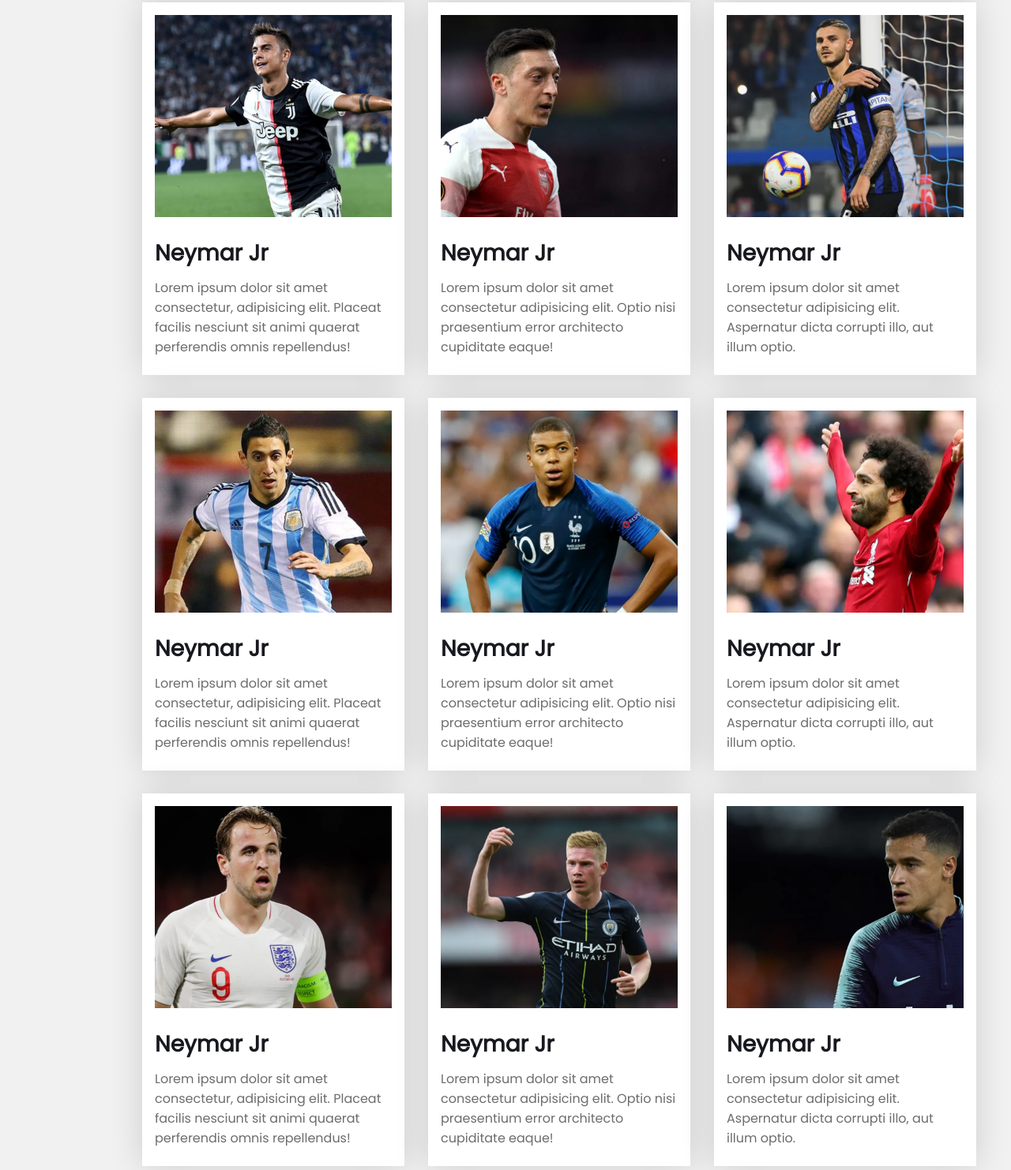
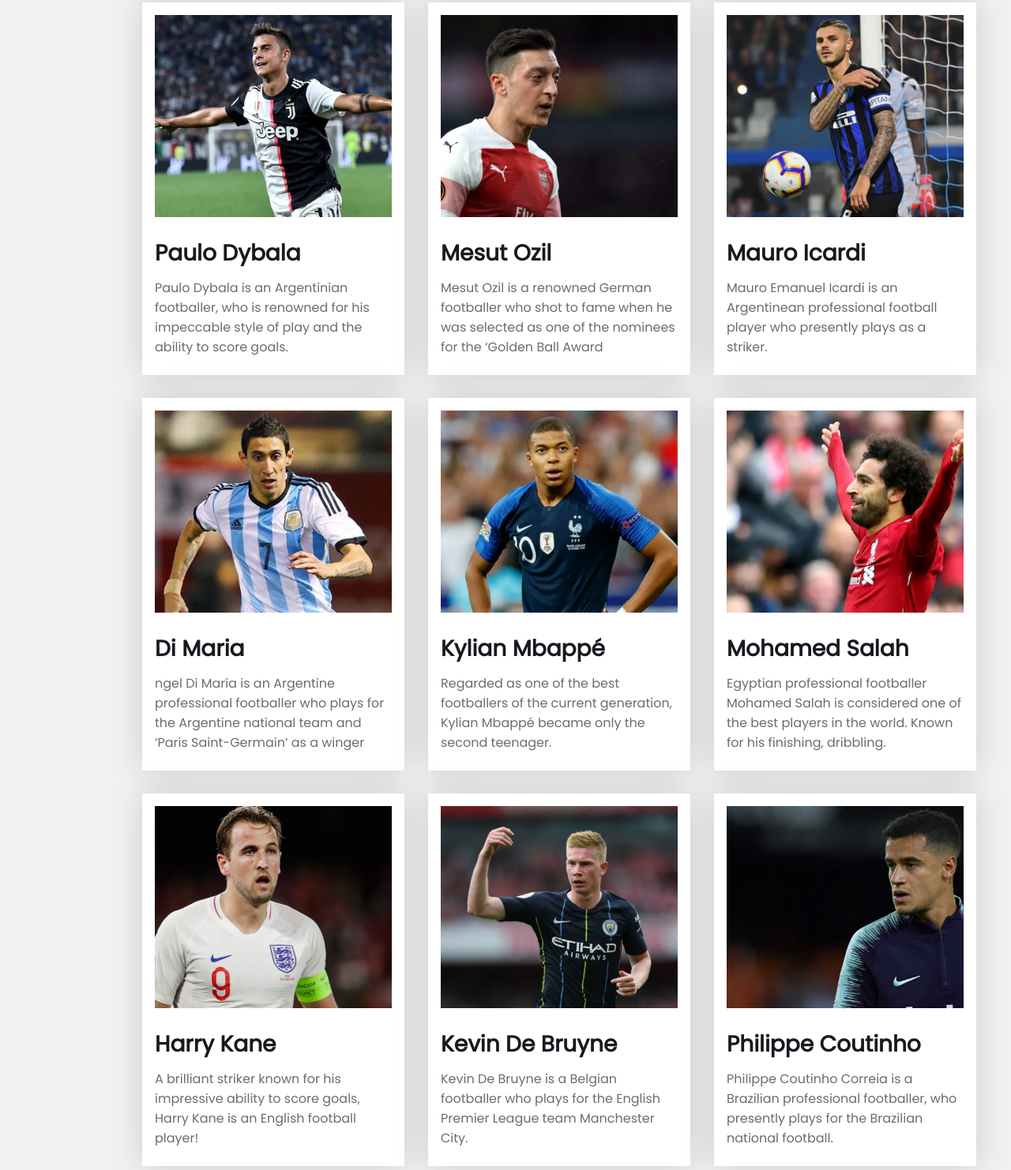
Before and after one commit to taymur12/Responsive-football, a plain HTML site: page index.html in a window 1280 px wide. Shown: the part 1245-2727 px from the top of the page at 79% size. Drawn offline with Linux system fonts and the light colour scheme.

Commit message:
added text description

```diff
--- a/index.html
+++ b/index.html
@@ -64,7 +64,7 @@
                     </div>
                     <div class="player-name-description">
                         <h3 class="player-name">Neymar Jr</h3>
-                        <p class="player-description">Lorem ipsum dolor sit amet consectetur, adipisicing elit. Placeat facilis nesciunt sit animi quaerat perferendis omnis repellendus!</p>
+                        <p class="player-description">Amongst the best football players in the world presently, Neymar is a part of Brazil national team and French club Paris Saint-Germain.</p>
                     </div>
 
 
@@ -74,11 +74,11 @@
 
                 <div class="container-player-box">
                     <div class="image-neymar">
-                        <img src="images/players/player-2.png" alt="Neymar jr">
+                        <img src="images/players/player-2.png" alt="Lionel Messi">
                     </div>
                     <div class="player-name-description">
-                        <h3 class="player-name">Neymar Jr</h3>
-                        <p class="player-description">Lorem ipsum dolor sit amet consectetur adipisicing elit. Optio nisi praesentium error architecto cupiditate eaque!</p>
+                        <h3 class="player-name">Lionel Messi</h3>
+                        <p class="player-description">Considered one of the best football players in the world and a prolific goal scorer, Lionel Messi has shattered.</p>
                     </div>
                 </div>
 
@@ -86,11 +86,11 @@
 
                 <div class="container-player-box">
                     <div class="image-neymar">
-                        <img src="images/players/player-3.png" alt="Neymar jr">
+                        <img src="images/players/player-3.png" alt="Cristiano Ronaldo">
                     </div>
                     <div class="player-name-description">
-                        <h3 class="player-name">Neymar Jr</h3>
-                        <p class="player-description">Lorem ipsum dolor sit amet consectetur adipisicing elit. Aspernatur dicta corrupti illo, aut illum optio.</p>
+                        <h3 class="player-name">Cristiano Ronaldo</h3>
+                        <p class="player-description">Widely regarded as one of the greatest players of all time, Portuguese football player.</p>
                     </div>
                 </div>
 
@@ -102,11 +102,11 @@
                 <div class="container-player-box">
 
                     <div class="image-neymar">
-                        <img src="images/players/player-4.png" alt="Neymar jr">
+                        <img src="images/players/player-4.png" alt="Paulo Dybala">
                     </div>
                     <div class="player-name-description">
-                        <h3 class="player-name">Neymar Jr</h3>
-                        <p class="player-description">Lorem ipsum dolor sit amet consectetur, adipisicing elit. Placeat facilis nesciunt sit animi quaerat perferendis omnis repellendus!</p>
+                        <h3 class="player-name">Paulo Dybala</h3>
+                        <p class="player-description">Paulo Dybala is an Argentinian footballer, who is renowned for his impeccable style of play and the ability to score goals.</p>
                     </div>
 
 
@@ -116,11 +116,11 @@
 
                 <div class="container-player-box">
                     <div class="image-neymar">
-                        <img src="images/players/player-5.png" alt="Neymar jr">
+                        <img src="images/players/player-5.png" alt="Mesut Ozil ">
                     </div>
                     <div class="player-name-description">
-                        <h3 class="player-name">Neymar Jr</h3>
-                        <p class="player-description">Lorem ipsum dolor sit amet consectetur adipisicing elit. Optio nisi praesentium error architecto cupiditate eaque!</p>
+                        <h3 class="player-name">Mesut Ozil </h3>
+                        <p class="player-description">Mesut Ozil is a renowned German footballer who shot to fame when he was selected as one of the nominees for the ‘Golden Ball Award</p>
                     </div>
                 </div>
 
@@ -128,11 +128,11 @@
 
                 <div class="container-player-box">
                     <div class="image-neymar">
-                        <img src="images/players/player-6.png" alt="Neymar jr">
+                        <img src="images/players/player-6.png" alt="Mauro Icardi ">
                     </div>
                     <div class="player-name-description">
-                        <h3 class="player-name">Neymar Jr</h3>
-                        <p class="player-description">Lorem ipsum dolor sit amet consectetur adipisicing elit. Aspernatur dicta corrupti illo, aut illum optio.</p>
+                        <h3 class="player-name">Mauro Icardi </h3>
+                        <p class="player-description">Mauro Emanuel Icardi is an Argentinean professional football player who presently plays as a striker.</p>
                     </div>
                 </div>
 
@@ -145,11 +145,11 @@
                 <div class="container-player-box">
 
                     <div class="image-neymar">
-                        <img src="images/players/player-7.png" alt="Neymar jr">
+                        <img src="images/players/player-7.png" alt="Di Maria">
                     </div>
                     <div class="player-name-description">
-                        <h3 class="player-name">Neymar Jr</h3>
-                        <p class="player-description">Lorem ipsum dolor sit amet consectetur, adipisicing elit. Placeat facilis nesciunt sit animi quaerat perferendis omnis repellendus!</p>
+                        <h3 class="player-name">Di Maria</h3>
+                        <p class="player-description">ngel Di María is an Argentine professional footballer who plays for the Argentine national team and ‘Paris Saint-Germain’ as a winger</p>
                     </div>
 
 
@@ -159,11 +159,11 @@
 
                 <div class="container-player-box">
                     <div class="image-neymar">
-                        <img src="images/players/player-8.png" alt="Neymar jr">
+                        <img src="images/players/player-8.png" alt="Kylian Mbappé">
                     </div>
                     <div class="player-name-description">
-                        <h3 class="player-name">Neymar Jr</h3>
-                        <p class="player-description">Lorem ipsum dolor sit amet consectetur adipisicing elit. Optio nisi praesentium error architecto cupiditate eaque!</p>
+                        <h3 class="player-name">Kylian Mbappé</h3>
+                        <p class="player-description">Regarded as one of the best footballers of the current generation, Kylian Mbappé became only the second teenager.</p>
                     </div>
                 </div>
 
@@ -171,11 +171,11 @@
 
                 <div class="container-player-box">
                     <div class="image-neymar">
-                        <img src="images/players/player-9.png" alt="Neymar jr">
+                        <img src="images/players/player-9.png" alt="Mohamed Salah">
                     </div>
                     <div class="player-name-description">
-                        <h3 class="player-name">Neymar Jr</h3>
-                        <p class="player-description">Lorem ipsum dolor sit amet consectetur adipisicing elit. Aspernatur dicta corrupti illo, aut illum optio.</p>
+                        <h3 class="player-name">Mohamed Salah</h3>
+                        <p class="player-description">Egyptian professional footballer Mohamed Salah is considered one of the best players in the world. Known for his finishing, dribbling.</p>
                     </div>
                 </div>
 
@@ -188,11 +188,11 @@
                 <div class="container-player-box">
 
                     <div class="image-neymar">
-                        <img src="images/players/player-10.png" alt="Neymar jr">
+                        <img src="images/players/player-10.png" alt="Harry Kane">
                     </div>
                     <div class="player-name-description">
-                        <h3 class="player-name">Neymar Jr</h3>
-                        <p class="player-description">Lorem ipsum dolor sit amet consectetur, adipisicing elit. Placeat facilis nesciunt sit animi quaerat perferendis omnis repellendus!</p>
+                        <h3 class="player-name">Harry Kane</h3>
+                        <p class="player-description">A brilliant striker known for his impressive ability to score goals, Harry Kane is an English football player!</p>
                     </div>
 
 
@@ -202,11 +202,11 @@
 
                 <div class="container-player-box">
                     <div class="image-neymar">
-                        <img src="images/players/player-11.png" alt="Neymar jr">
+                        <img src="images/players/player-11.png" alt="Kevin De Bruyne">
                     </div>
                     <div class="player-name-description">
-                        <h3 class="player-name">Neymar Jr</h3>
-                        <p class="player-description">Lorem ipsum dolor sit amet consectetur adipisicing elit. Optio nisi praesentium error architecto cupiditate eaque!</p>
+                        <h3 class="player-name">Kevin De Bruyne</h3>
+                        <p class="player-description">Kevin De Bruyne is a Belgian footballer who plays for the English Premier League team Manchester City.</p>
                     </div>
                 </div>
 
@@ -214,11 +214,11 @@
 
                 <div class="container-player-box">
                     <div class="image-neymar">
-                        <img src="images/players/player-12.png" alt="Neymar jr">
+                        <img src="images/players/player-12.png" alt="Philippe Coutinho">
                     </div>
                     <div class="player-name-description">
-                        <h3 class="player-name">Neymar Jr</h3>
-                        <p class="player-description">Lorem ipsum dolor sit amet consectetur adipisicing elit. Aspernatur dicta corrupti illo, aut illum optio.</p>
+                        <h3 class="player-name">Philippe Coutinho</h3>
+                        <p class="player-description">Philippe Coutinho Correia is a Brazilian professional footballer, who presently plays for the Brazilian national football.</p>
                     </div>
                 </div>
 
--- a/style/style.css
+++ b/style/style.css
@@ -64,10 +64,15 @@
 
 .btn-watch:hover .fa-arrow-right{
     transform: translate(10px);
+    transition: transform .7s ease-in-out;
     -webkit-transform: translate(10px);
     -moz-transform: translate(10px);
     -ms-transform: translate(10px);
     -o-transform: translate(10px);
+    -webkit-transition: transform .7s ease-in-out;
+    -moz-transition: transform .7s ease-in-out;
+    -ms-transition: transform .7s ease-in-out;
+    -o-transition: transform .7s ease-in-out;
 }
 
 .image-copa-america{
```
